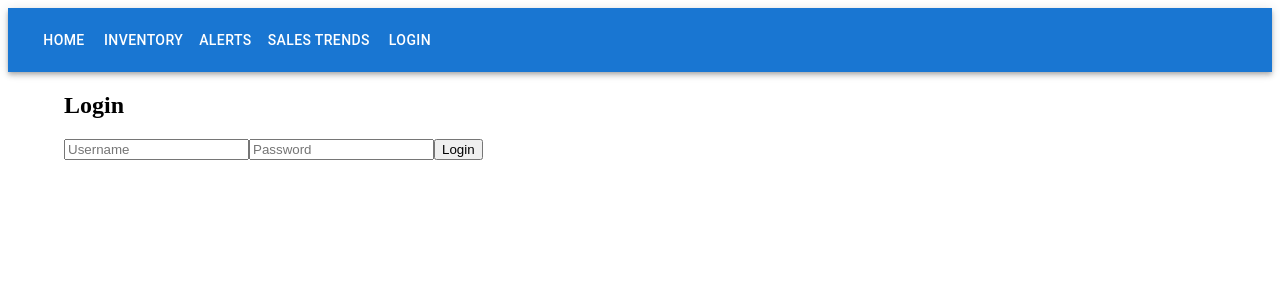
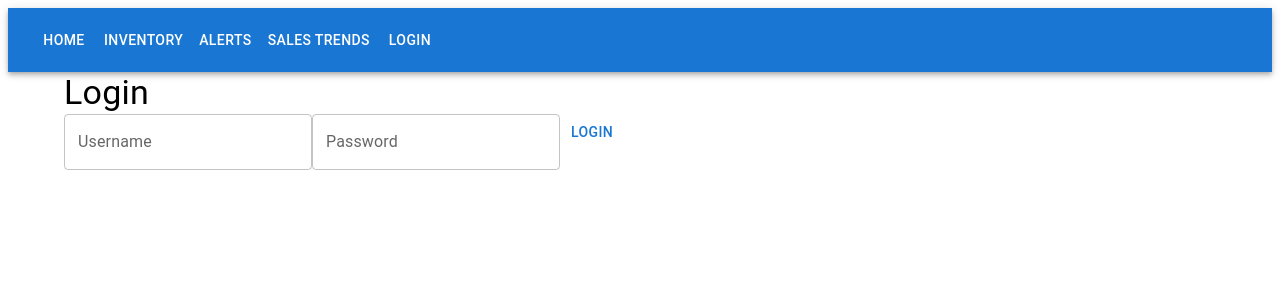
Before and after one commit to romanandani266/test_1, a React app in the folder frontend/: page /login in a window 1280 px wide. Shown: the top 300 px of the page. Built offline with nearby package versions, Linux system fonts and the light colour scheme; the HTML template or start-up script is replaced by a standard one.

Commit message:
Add frontend/src/components/Login.js

```diff
--- a/frontend/src/components/Login.js
+++ b/frontend/src/components/Login.js
@@ -1,39 +1,41 @@
 import React, { useState } from "react";
-import { api } from "../api";
+import { login } from "../api";
+import { Typography, TextField, Button } from "@mui/material";
 
 const Login = () => {
-  const [credentials, setCredentials] = useState({ username: "", password: "" });
+  const [username, setUsername] = useState("");
+  const [password, setPassword] = useState("");
   const [message, setMessage] = useState("");
+  const [error, setError] = useState("");
 
-  const handleLogin = async (e) => {
-    e.preventDefault();
+  const handleLogin = async () => {
     try {
-      const response = await api.login(credentials);
-      setMessage(`Login successful! Role: ${response.role}`);
+      const data = await login(username, password);
+      setMessage(data.message);
+      setError("");
     } catch (err) {
-      setMessage("Login failed.");
+      setError(err.detail || "Login failed");
+      setMessage("");
     }
   };
 
   return (
     <div>
-      <h2>Login</h2>
-      <form onSubmit={handleLogin}>
-        <input
-          type="text"
-          placeholder="Username"
-          value={credentials.username}
-          onChange={(e) => setCredentials({ ...credentials, username: e.target.value })}
-        />
-        <input
-          type="password"
-          placeholder="Password"
-          value={credentials.password}
-          onChange={(e) => setCredentials({ ...credentials, password: e.target.value })}
-        />
-        <button type="submit">Login</button>
-      </form>
-      {message && <p>{message}</p>}
+      <Typography variant="h4">Login</Typography>
+      <TextField
+        label="Username"
+        value={username}
+        onChange={(e) => setUsername(e.target.value)}
+      />
+      <TextField
+        label="Password"
+        type="password"
+        value={password}
+        onChange={(e) => setPassword(e.target.value)}
+      />
+      <Button onClick={handleLogin}>Login</Button>
+      {message && <Typography color="primary">{message}</Typography>}
+      {error && <Typography color="error">{error}</Typography>}
     </div>
   );
 };
```
